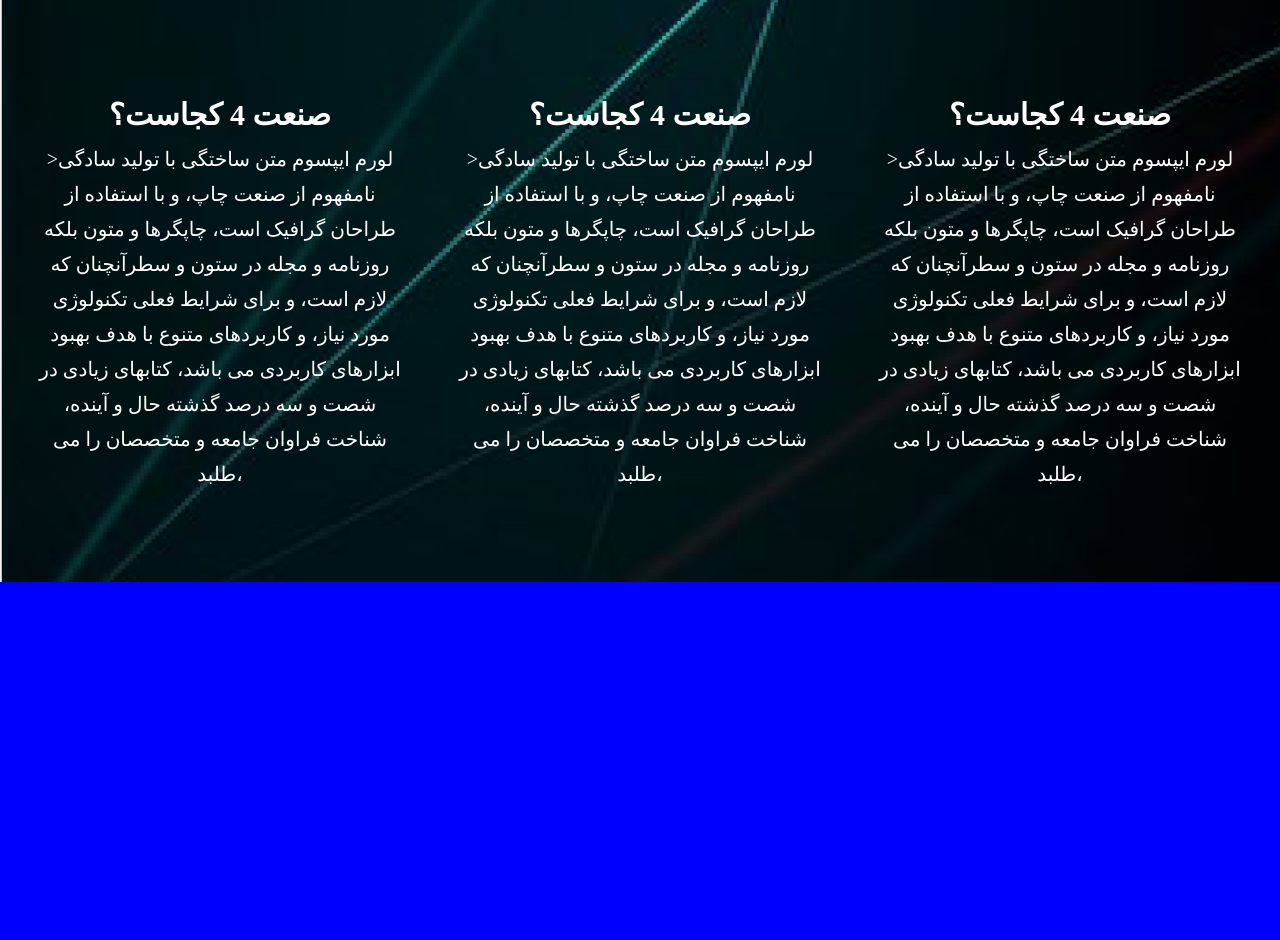
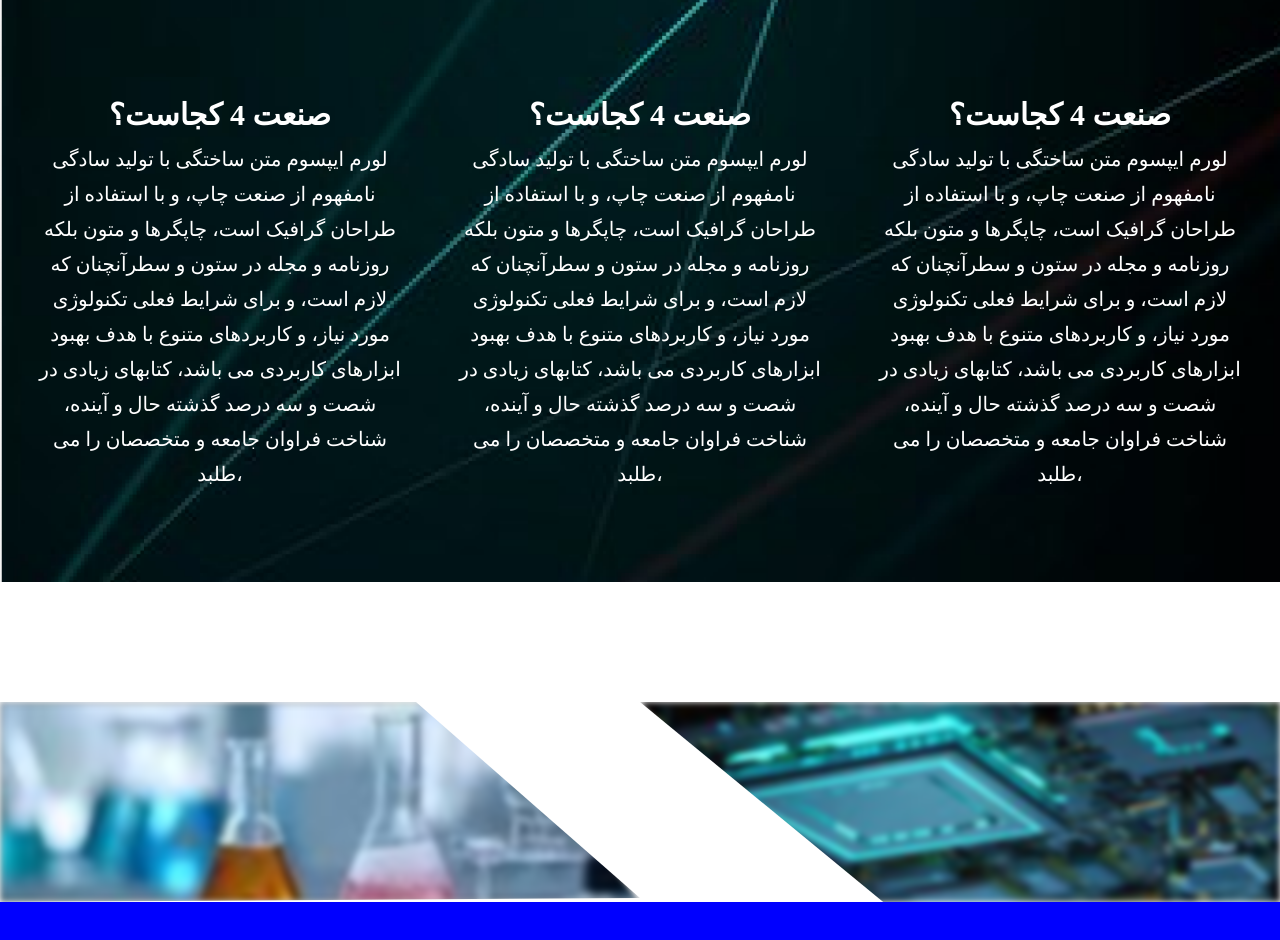
Before and after one commit to amirbarari/sanat-4-lab, an Angular app: page / in a window 1280 px wide. Shown: the part 880-1820 px from the top of the page. Built offline with nearby package versions, Linux system fonts and the light colour scheme.

Commit message:
finish options section in landing page

```diff
--- a/src/app/pages/landing-page/landing-page.component.css
+++ b/src/app/pages/landing-page/landing-page.component.css
@@ -33,3 +33,30 @@
     font-size: 2rem;
     color: white;
 }
+
+.options {
+    display: flex;
+    justify-content: space-around;
+    align-items: center;
+    z-index: -1;
+}
+
+.option {
+    width: 50vw;
+    height: 25vh;
+    max-height: 30rem;
+    min-height: 10rem;
+    margin-top: 12rem;
+    clip-path: polygon(0 0, 65% 0, 100% 98%, 0 100%);
+    z-index: -1;
+    filter: blur(3px);
+}
+
+.option-2 {
+    clip-path: polygon(0 0, 100% 0%, 100% 100%, 38% 100%);
+}
+
+@media screen and (max-width: 900px) {
+    .options{ flex-direction: column; }
+    .option {  width: 95vw;}
+}
--- a/src/app/pages/landing-page/landing-page.component.html
+++ b/src/app/pages/landing-page/landing-page.component.html
@@ -3,15 +3,21 @@
     <div class="descriptions">
         <div class="description">
             <h2 class="title">صنعت 4 کجاست؟</h2>
-            <p class="text">>لورم ایپسوم متن ساختگی با تولید سادگی نامفهوم از صنعت چاپ، و با استفاده از طراحان گرافیک است، چاپگرها و متون بلکه روزنامه و مجله در ستون و سطرآنچنان که لازم است، و برای شرایط فعلی تکنولوژی مورد نیاز، و کاربردهای متنوع با هدف بهبود ابزارهای کاربردی می باشد، کتابهای زیادی در شصت و سه درصد گذشته حال و آینده، شناخت فراوان جامعه و متخصصان را می طلبد، </p>
+            <p class="text">لورم ایپسوم متن ساختگی با تولید سادگی نامفهوم از صنعت چاپ، و با استفاده از طراحان گرافیک است، چاپگرها و متون بلکه روزنامه و مجله در ستون و سطرآنچنان که لازم است، و برای شرایط فعلی تکنولوژی مورد نیاز، و کاربردهای متنوع با هدف بهبود ابزارهای کاربردی می باشد، کتابهای زیادی در شصت و سه درصد گذشته حال و آینده، شناخت فراوان جامعه و متخصصان را می طلبد، </p>
         </div>
         <div class="description">
             <h2 class="title">صنعت 4 کجاست؟</h2>
-            <p class="text">>لورم ایپسوم متن ساختگی با تولید سادگی نامفهوم از صنعت چاپ، و با استفاده از طراحان گرافیک است، چاپگرها و متون بلکه روزنامه و مجله در ستون و سطرآنچنان که لازم است، و برای شرایط فعلی تکنولوژی مورد نیاز، و کاربردهای متنوع با هدف بهبود ابزارهای کاربردی می باشد، کتابهای زیادی در شصت و سه درصد گذشته حال و آینده، شناخت فراوان جامعه و متخصصان را می طلبد، </p>
+            <p class="text">لورم ایپسوم متن ساختگی با تولید سادگی نامفهوم از صنعت چاپ، و با استفاده از طراحان گرافیک است، چاپگرها و متون بلکه روزنامه و مجله در ستون و سطرآنچنان که لازم است، و برای شرایط فعلی تکنولوژی مورد نیاز، و کاربردهای متنوع با هدف بهبود ابزارهای کاربردی می باشد، کتابهای زیادی در شصت و سه درصد گذشته حال و آینده، شناخت فراوان جامعه و متخصصان را می طلبد، </p>
         </div>
         <div class="description">
             <h2 class="title">صنعت 4 کجاست؟</h2>
-            <p class="text">>لورم ایپسوم متن ساختگی با تولید سادگی نامفهوم از صنعت چاپ، و با استفاده از طراحان گرافیک است، چاپگرها و متون بلکه روزنامه و مجله در ستون و سطرآنچنان که لازم است، و برای شرایط فعلی تکنولوژی مورد نیاز، و کاربردهای متنوع با هدف بهبود ابزارهای کاربردی می باشد، کتابهای زیادی در شصت و سه درصد گذشته حال و آینده، شناخت فراوان جامعه و متخصصان را می طلبد، </p>
+            <p class="text">لورم ایپسوم متن ساختگی با تولید سادگی نامفهوم از صنعت چاپ، و با استفاده از طراحان گرافیک است، چاپگرها و متون بلکه روزنامه و مجله در ستون و سطرآنچنان که لازم است، و برای شرایط فعلی تکنولوژی مورد نیاز، و کاربردهای متنوع با هدف بهبود ابزارهای کاربردی می باشد، کتابهای زیادی در شصت و سه درصد گذشته حال و آینده، شناخت فراوان جامعه و متخصصان را می طلبد، </p>
         </div>
     </div>
 </div>
+<div class="white-space">
+    <div class="options">
+        <img src="assets/images/lab-option-bg.png" alt="" class="option option-1">
+        <img src="assets/images/tool-option-bg.png" alt="" class="option option-2">
+    </div>
+</div>
```
Also changed, not shown: public/assets/images/lab-option-bg.png (added), public/assets/images/tool-option-bg.png (added).
